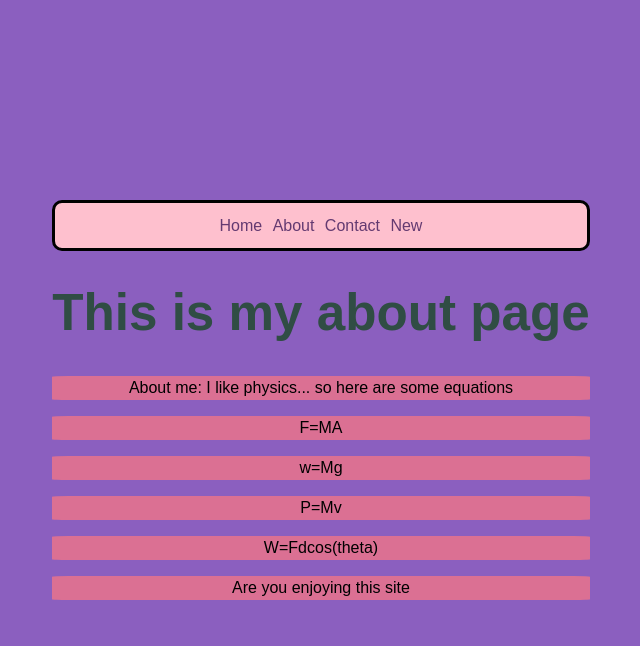
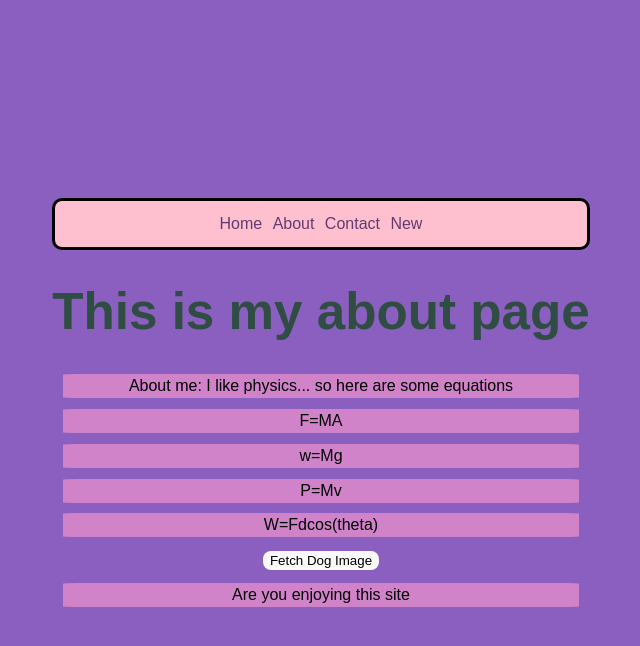
Before and after one commit to canyon-crest/react-app-3-Brown-Bryce, a React (Vite) app: page / in a window 1280 px wide. Both pictures are taken after a click on the item "About". Shown: the top 646 px of the page, without its empty margins (319-959 px from the left). Built offline with nearby package versions, Linux system fonts and the light colour scheme.

Commit message:
Dog API configuration

```diff
--- a/src/Contact.jsx
+++ b/src/Contact.jsx
@@ -3,7 +3,7 @@ import './about.css'
 function Contact() {
     return(
     <>
-  <p>How to contact me</p>
+  <h1>How to contact me</h1>
   <p>fakeemail905@gmail.com</p>
   <p>543-321-5156</p>
   <p>Instagram: @brucewang</p>
--- a/src/about.jsx
+++ b/src/about.jsx
@@ -1,9 +1,20 @@
-
+import { useState } from 'react'
 import './about.css'
 
 
 
 function About() {
+  const [apiData, setApiData] = useState('');
+  const fetchDogImage = async () => {
+    try {
+      const response = await fetch('https://dog.ceo/api/breeds/image/random');
+      const data = await response.json();
+      setApiData(data.message); // "message" contains the image URL
+    } catch (error) {
+      console.error('Error fetching dog image:', error);
+    }
+  };
+
   return(
     <>
   <h1>This is my about page</h1>
@@ -12,6 +23,8 @@ function About() {
   <p>w=Mg</p>
   <p>P=Mv</p>
   <p>W=Fdcos(theta)</p>
+  <button onClick={fetchDogImage}>Fetch Dog Image</button>
+{apiData && <img src={apiData} alt="Random Dog" />}
   </>
   )
 }
--- a/src/footer.jsx
+++ b/src/footer.jsx
@@ -1,4 +1,4 @@
-function footer(){
+function Footer(){
     return(
         <>
     <p>Are you enjoying this site</p>
@@ -6,4 +6,4 @@ function footer(){
     )
 }
 
-export default footer
+export default Footer
--- a/src/index.css
+++ b/src/index.css
@@ -8,9 +8,9 @@ body {
 
 p{
   border-width: 4px;
-  border-radius: 3%;
   border-color: black;
-  background-color: palevioletred
+  margin: 2%;
+  background-color: #D183C9;
 }
 h1 {
   font-size: 3.2em;
```
Also changed, not shown: firebase.json.
